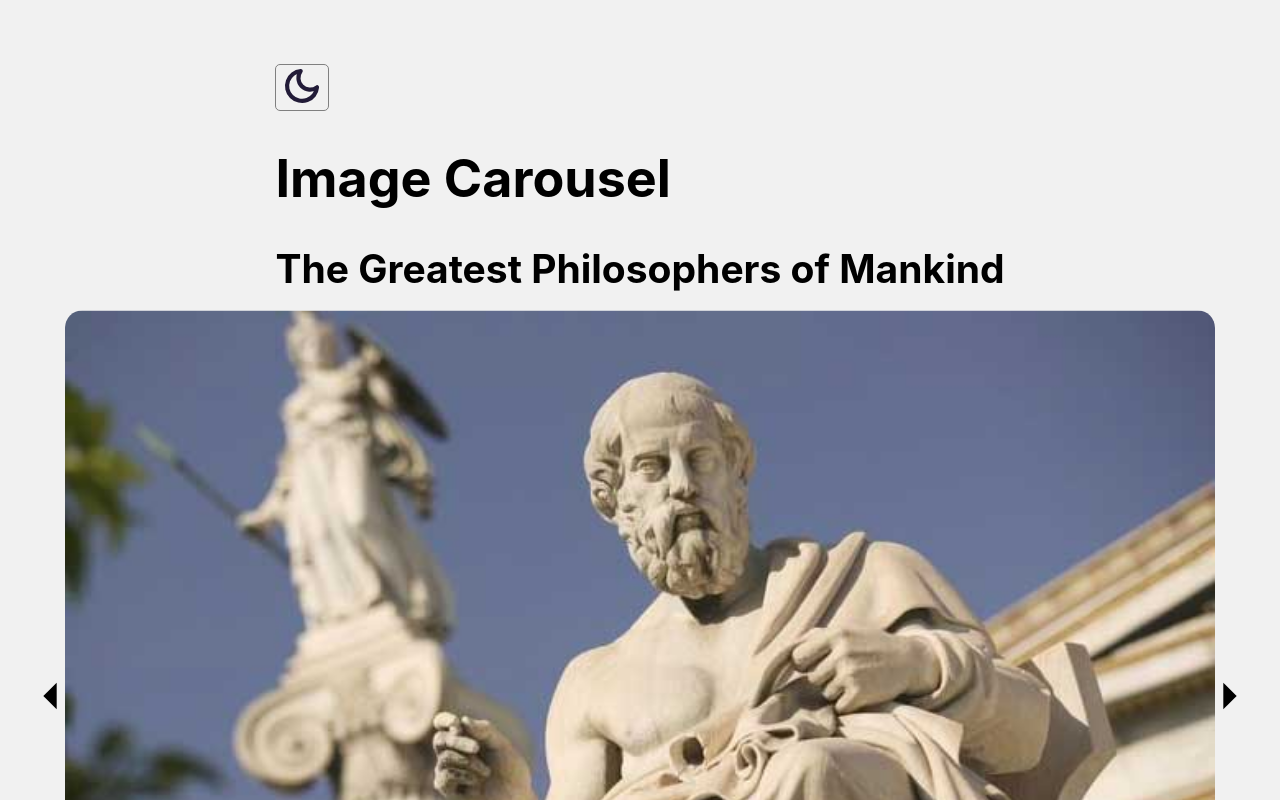
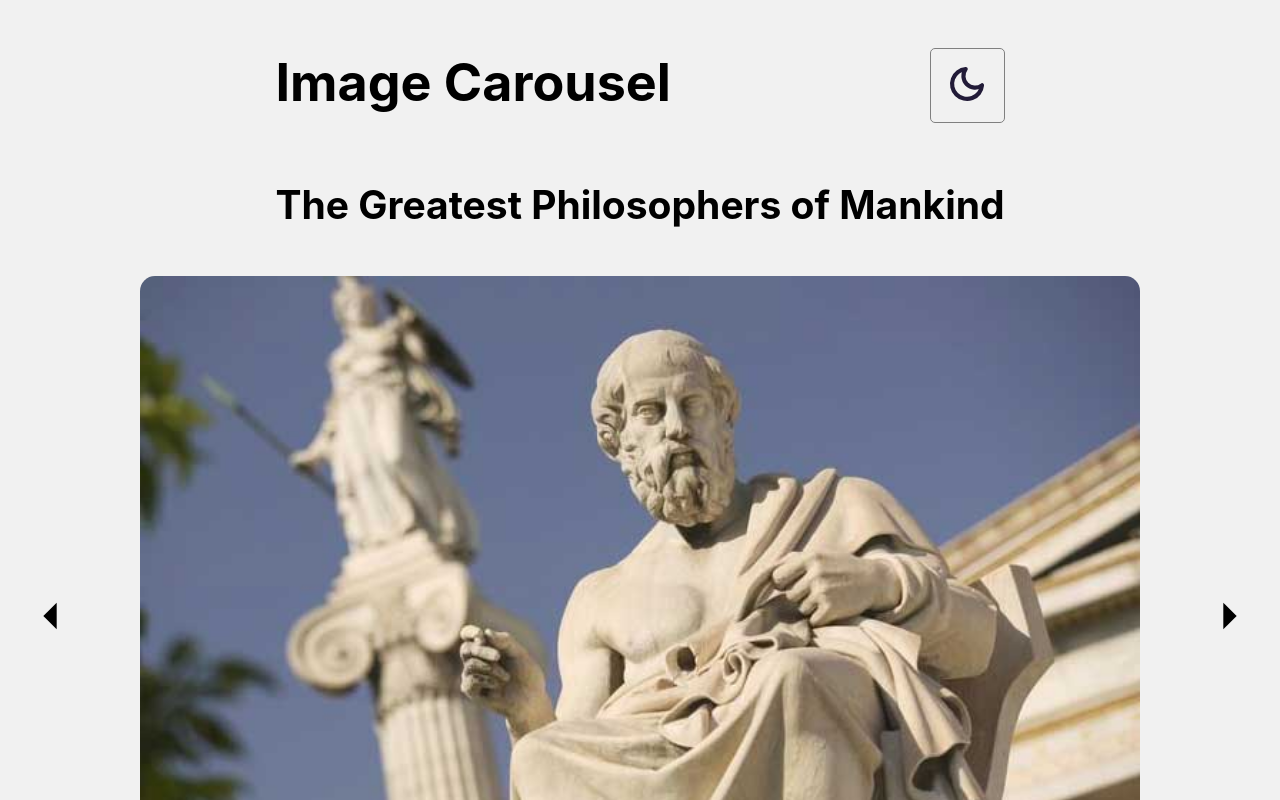
Before and after one commit to RubesWorld/upstatement-challenge, a React (Create React App) app: page / in a window 1280 px wide. Shown: the top 800 px of the page. Built offline with nearby package versions, Linux system fonts and the light colour scheme.

Commit message:
changed animation

```diff
--- a/src/App.js
+++ b/src/App.js
@@ -15,13 +15,13 @@ function App() {
     <div className={mode === "light" ? "App" : "App-dark"}>
       <div className="text-container">
         <div className="toggle-div">
+          <h1>Image Carousel</h1>
           {mode === "light" ? (
             <DarkButton modeToggle={modeToggle} />
           ) : (
             <LightButton modeToggle={modeToggle} />
           )}
         </div>
-        <h1>Image Carousel</h1>
         <h2> The Greatest Philosophers of Mankind</h2>
       </div>
       <Carousel mode={mode} />
--- a/src/app.scss
+++ b/src/app.scss
@@ -47,7 +47,7 @@ code {
     align-items: flex-start;
   }
   .text-container {
-    padding: 2rem 2rem;
+    padding: 1rem 1rem;
     @media screen and (min-width: 701px) and (max-width: 1000px) {
       margin: 0 1rem;
     }
@@ -83,7 +83,6 @@ code {
   .picture.active {
     opacity: 1;
     transition-duration: 0.8s;
-    transform: scale(1.15);
   }
   .arrow-fill-dark {
     fill: white;
@@ -166,7 +165,7 @@ code {
     align-items: flex-start;
   }
   .text-container {
-    padding: 2rem 2rem;
+    padding: 1rem 1rem;
     @media screen and (min-width: 701px) and (max-width: 1000px) {
       margin: 0 1rem;
     }
@@ -202,7 +201,6 @@ code {
   .picture.active {
     opacity: 1;
     transition-duration: 0.8s;
-    transform: scale(1.15);
   }
   .arrow-fill {
     fill: #000000;
@@ -253,4 +251,11 @@ code {
   border: gray 1px solid;
   border-radius: 5px;
   cursor: pointer;
+  height: 75px;
+  width: 75px;
 }
+
+.toggle-div {
+  display: flex;
+  justify-content: space-between;
+}
```
Also changed, not shown: 1 other file (tests, documents, lock files or other folders).
